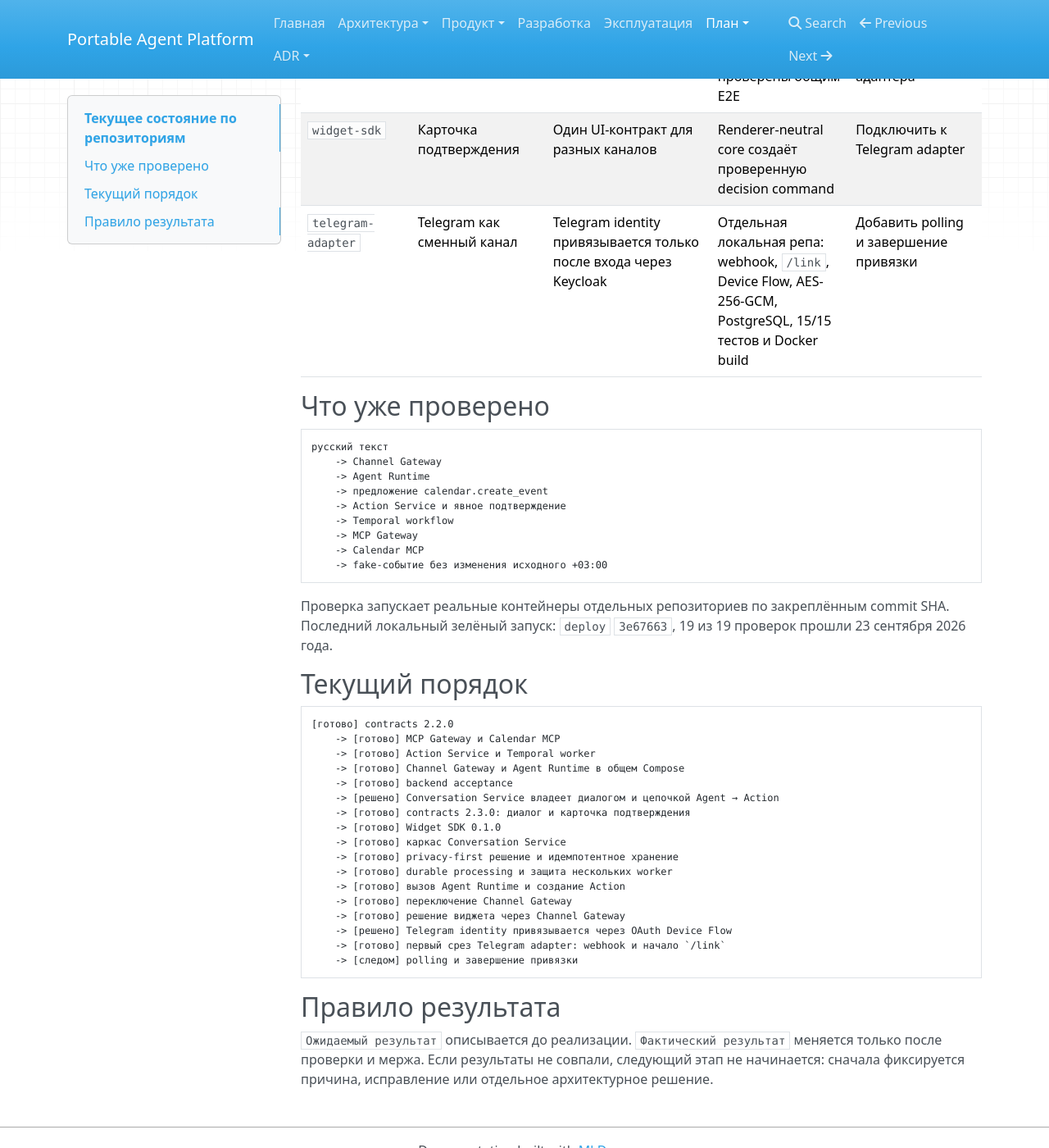
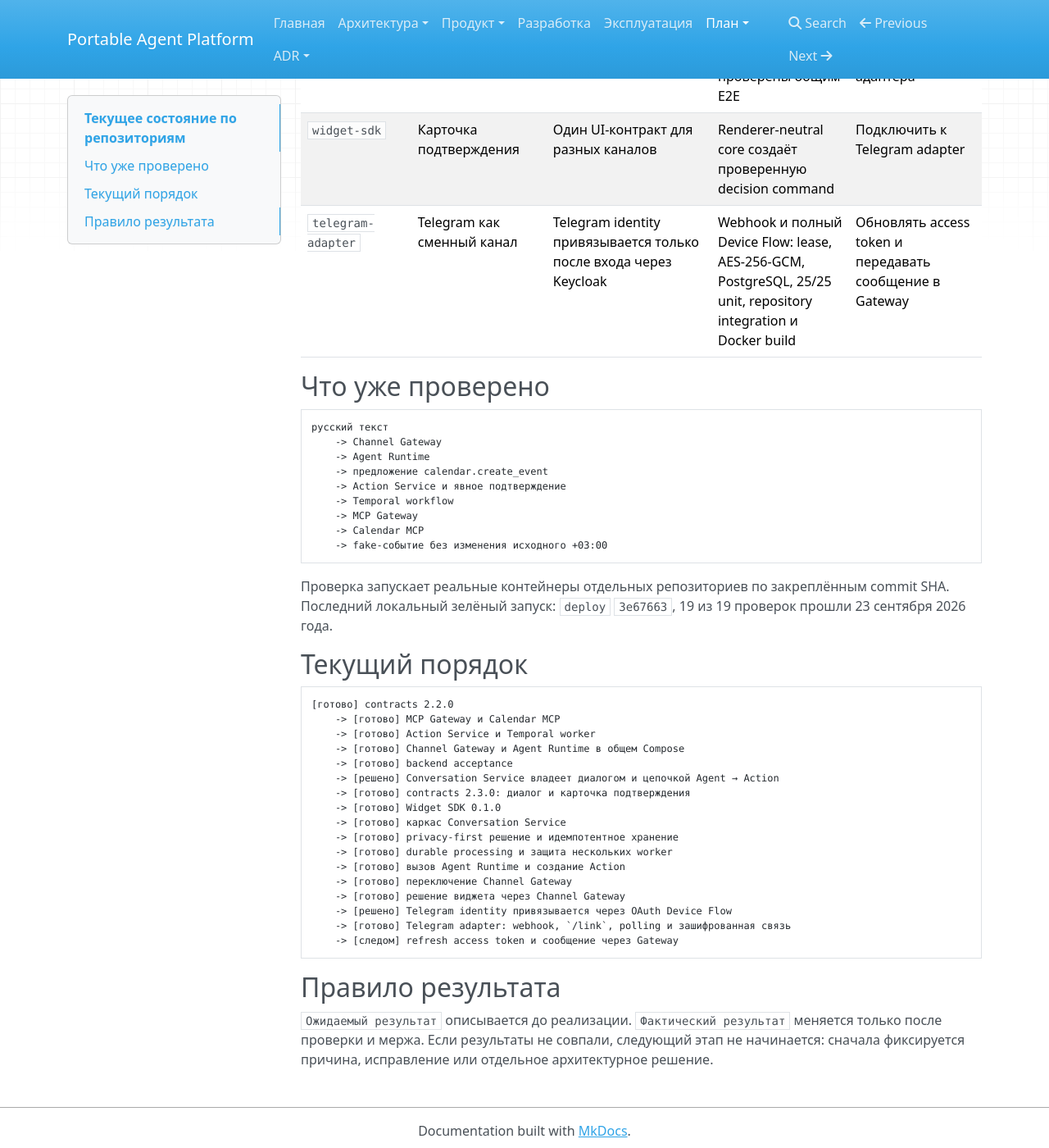
Before and after one commit to portable-agent/platform, an MkDocs documentation site: the page built from docs/delivery/CURRENT_STATUS.md, in a window 1280 px wide and 1400 px high, scrolled down 1703 px. Shown: the whole window at 82% size. Built offline with MkDocs 1.6.1, drawn with Linux system fonts in a browser that asks for light colours; nearby versions of some CDN libraries.

Commit message:
docs: record completed telegram link

````diff
--- a/docs/delivery/CURRENT_STATUS.md
+++ b/docs/delivery/CURRENT_STATUS.md
@@ -16,7 +16,7 @@
 | `channel-gateway` | Общий вход каналов | Web и Telegram используют один контракт | Сообщение идёт через Conversation; команда Widget SDK — через Gateway в Action | Подключить первый адаптер |
 | `conversation-service` | Состояние диалога и прикладная оркестрация | Повтор сообщения не создаёт второе действие | PostgreSQL, lease, Agent → Action, карточка и сохранение offset проверены общим E2E | Оставить владельцем диалога при подключении адаптера |
 | `widget-sdk` | Карточка подтверждения | Один UI-контракт для разных каналов | Renderer-neutral core создаёт проверенную decision command | Подключить к Telegram adapter |
-| `telegram-adapter` | Telegram как сменный канал | Telegram identity привязывается только после входа через Keycloak | Отдельная локальная репа: webhook, `/link`, Device Flow, AES-256-GCM, PostgreSQL, 15/15 тестов и Docker build | Добавить polling и завершение привязки |
+| `telegram-adapter` | Telegram как сменный канал | Telegram identity привязывается только после входа через Keycloak | Webhook и полный Device Flow: lease, AES-256-GCM, PostgreSQL, 25/25 unit, repository integration и Docker build | Обновлять access token и передавать сообщение в Gateway |
 
 ## Что уже проверено
 
@@ -53,8 +53,8 @@
     -> [готово] переключение Channel Gateway
     -> [готово] решение виджета через Channel Gateway
     -> [решено] Telegram identity привязывается через OAuth Device Flow
-    -> [готово] первый срез Telegram adapter: webhook и начало `/link`
-    -> [следом] polling и завершение привязки
+    -> [готово] Telegram adapter: webhook, `/link`, polling и зашифрованная связь
+    -> [следом] refresh access token и сообщение через Gateway
 ```
 
 ## Правило результата
````
